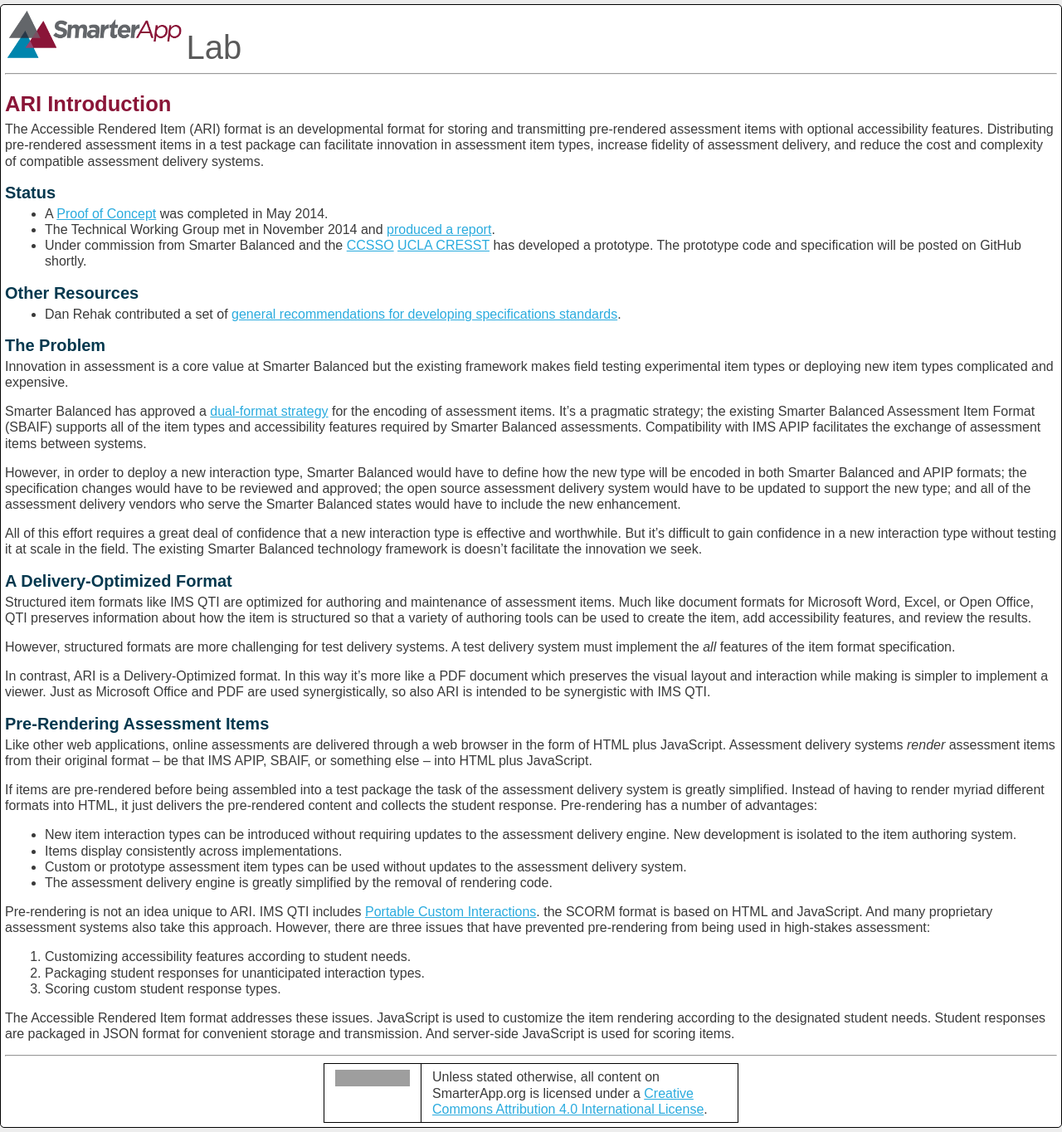
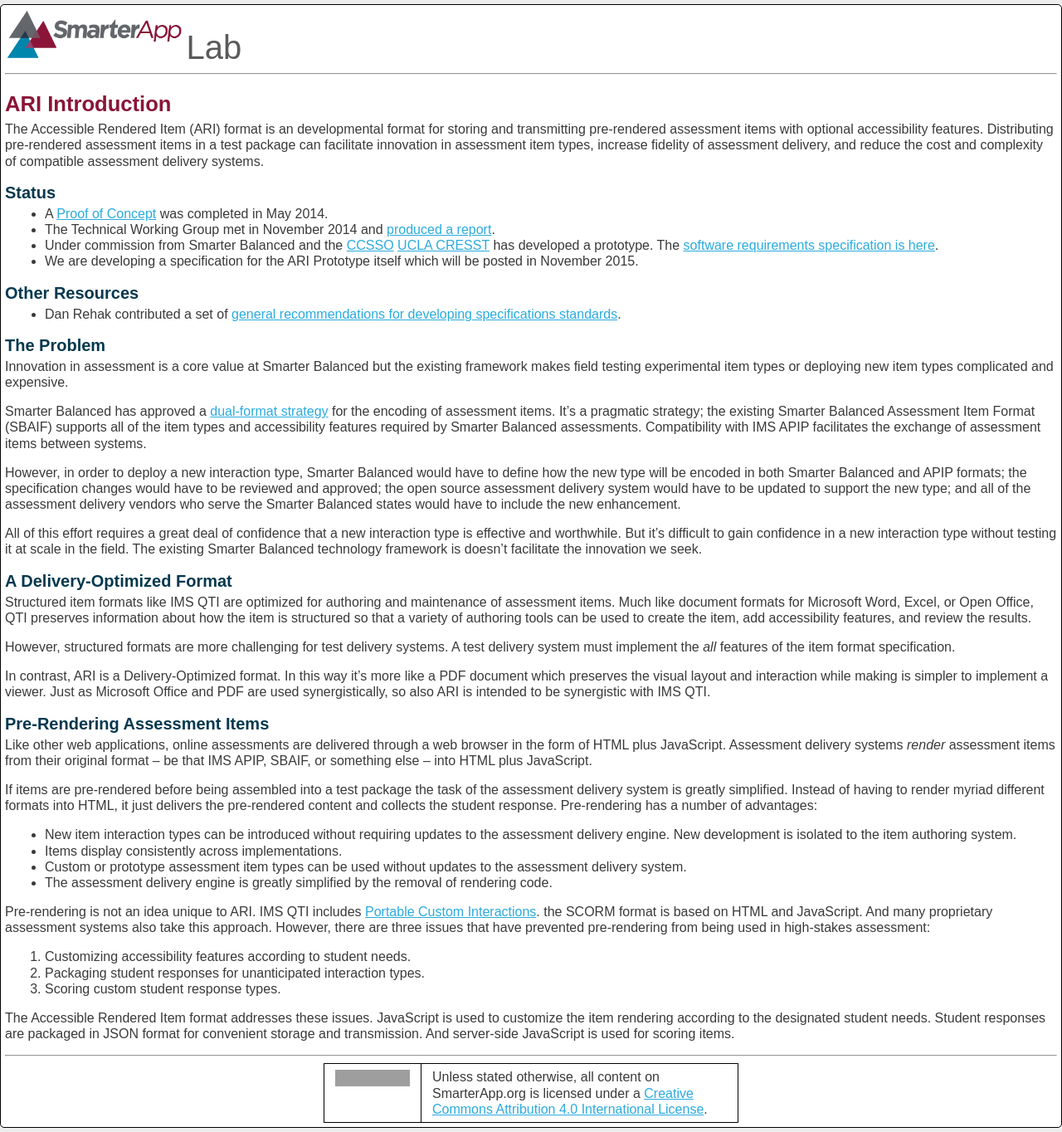
Before and after one commit to SmarterApp/ARI, a Jekyll site: the page built from index.md, in a window 1280 px wide. Shown: the whole page at 83% size. Built offline with Jekyll 4.4.1, drawn with Linux system fonts in a browser that asks for light colours; grey boxes are pictures that could not be loaded.

Commit message:
Add prototype specification

```diff
--- a/index.md
+++ b/index.md
@@ -12,7 +12,8 @@ The Accessible Rendered Item (ARI) format is an developmental format for storing
 
  * A [Proof of Concept](ProofOfConcept) was completed in May 2014.
  * The Technical Working Group met in November 2014 and [produced a report](2014-11-13_ARI_Technical_Working_Group_Report.pdf).
- * Under commission from Smarter Balanced and the [CCSSO](http://ccsso.org/) [UCLA CRESST](http://www.cse.ucla.edu/) has developed a prototype. The prototype code and specification will be posted on GitHub shortly.
+ * Under commission from Smarter Balanced and the [CCSSO](http://ccsso.org/) [UCLA CRESST](http://www.cse.ucla.edu/) has developed a prototype. The [software requirements specification is here](ARISoftwareSpecificationv2.pdf).
+ * We are developing a specification for the ARI Prototype itself which will be posted in November 2015.
 
 ## Other Resources
  * Dan Rehak contributed a set of [general recommendations for developing specifications standards](DevelopingSpecificationsForTheAccessibleRenderingItemFormat.pdf).
```
Also changed, not shown: 2 other files.
